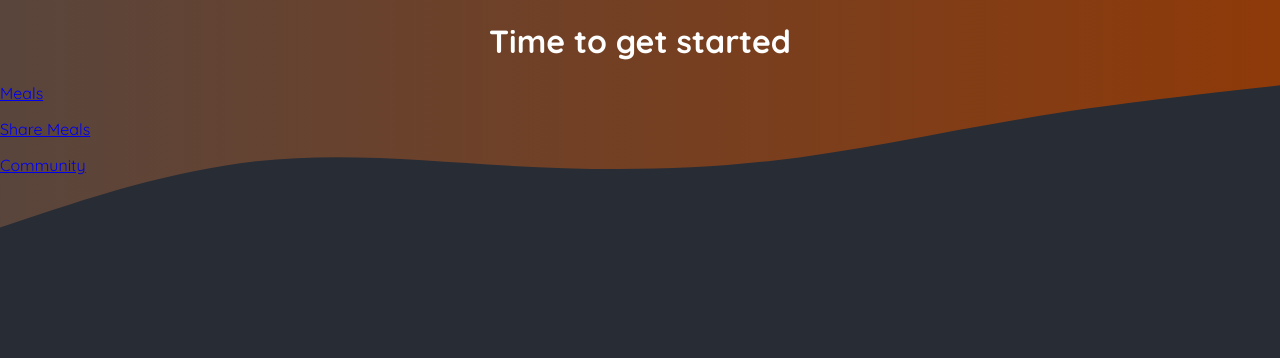
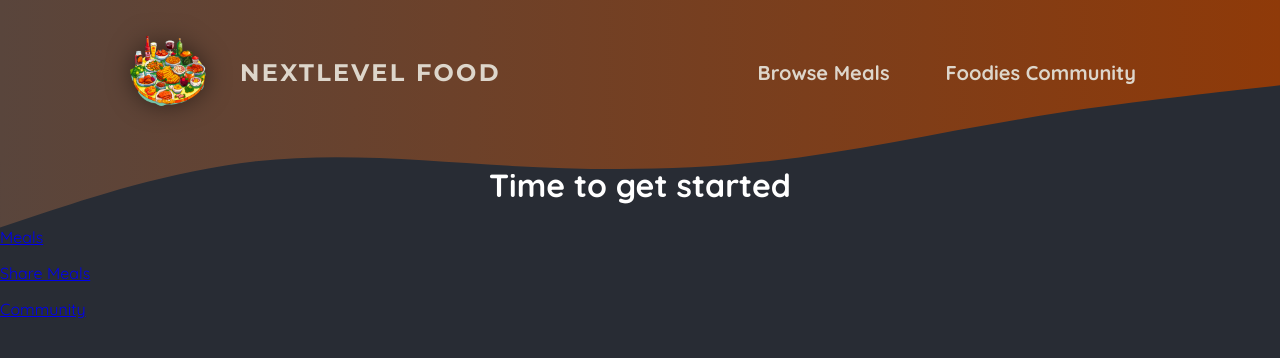
Before and after one commit to ag502/next-study, a Next.js app in the folder apps/02-nextjs-essentials/: page / in a window 1280 px wide. Shown: the top 358 px of the page. Built offline with nearby package versions, Linux system fonts and the light colour scheme.

Commit message:
feat: 레이아웃 헤더 추가

```diff
--- /dev/null
+++ b/apps/02-nextjs-essentials/src/components/main-header-background/index.tsx
@@ -0,0 +1,20 @@
+import classes from "./main-header-background.module.css";
+
+export default function MainHeaderBackground() {
+  return (
+    <div className={classes["header-background"]}>
+      <svg viewBox="0 0 1440 320" xmlns="http://www.w3.org/2000/svg">
+        <defs>
+          <linearGradient id="gradient" x1="0%" x2="100%" y1="0%" y2="0%">
+            <stop offset="0%" style={{ stopColor: "#59453c", stopOpacity: "1" }} />
+            <stop offset="100%" style={{ stopColor: "#8f3a09", stopOpacity: "1" }} />
+          </linearGradient>
+        </defs>
+        <path
+          d="M0,256L48,240C96,224,192,192,288,181.3C384,171,480,181,576,186.7C672,192,768,192,864,181.3C960,171,1056,149,1152,133.3C1248,117,1344,107,1392,101.3L1440,96L1440,0L1392,0C1344,0,1248,0,1152,0C1056,0,960,0,864,0C768,0,672,0,576,0C480,0,384,0,288,0C192,0,96,0,48,0L0,0Z"
+          fill="url(#gradient)"
+        />
+      </svg>
+    </div>
+  );
+}
--- /dev/null
+++ b/apps/02-nextjs-essentials/src/components/main-header-background/main-header-background.module.css
@@ -0,0 +1,14 @@
+.header-background {
+  position: absolute;
+  width: 100%;
+  height: 320px;
+  top: 0;
+  left: 0;
+  z-index: -1;
+}
+
+.header-background svg {
+  display: block;
+  width: 100%;
+  height: auto;
+}
--- /dev/null
+++ b/apps/02-nextjs-essentials/src/components/main-header/index.tsx
@@ -0,0 +1,33 @@
+import Image from "next/image";
+import Link from "next/link";
+
+import logoImg from "@/assets/logo.png";
+
+import MainHeaderBackground from "../main-header-background";
+
+import classes from "./main-header.module.css";
+
+export default function MainHeader() {
+  return (
+    <>
+      <MainHeaderBackground />
+      <header className={classes.header}>
+        <Link className={classes.logo} href="/">
+          <Image alt="A plate with food on it" priority src={logoImg} />
+          NextLevel Food
+        </Link>
+
+        <nav className={classes.nav}>
+          <ul>
+            <li>
+              <Link href="/meals">Browse Meals</Link>
+            </li>
+            <li>
+              <Link href="/community">Foodies Community</Link>
+            </li>
+          </ul>
+        </nav>
+      </header>
+    </>
+  );
+}
--- /dev/null
+++ b/apps/02-nextjs-essentials/src/components/main-header/main-header.module.css
@@ -0,0 +1,67 @@
+.header {
+  display: flex;
+  justify-content: space-between;
+  align-items: center;
+  padding: 2rem 1rem;
+}
+
+@media (min-width: 768px) {
+  .header {
+    padding: 2rem 10%;
+  }
+}
+
+.nav ul {
+  list-style: none;
+  margin: 0;
+  padding: 0;
+  display: flex;
+  gap: 1.5rem;
+  /* font-family: 'Montserrat', sans-serif; */
+  font-size: 1.25rem;
+}
+
+.nav a {
+  text-decoration: none;
+  color: #ddd6cb;
+  font-weight: bold;
+  padding: 0.5rem 1rem;
+  border-radius: 0.5rem;
+}
+
+.nav a:hover,
+.nav a:active {
+  background: linear-gradient(90deg, #ff8a05, #f9b331);
+  background-clip: text;
+  -webkit-background-clip: text;
+  -webkit-text-fill-color: transparent;
+  text-shadow: 0 0 18px rgba(248, 190, 42, 0.8);
+}
+
+.active {
+  background: linear-gradient(90deg, #ff8a05, #f9b331);
+  background-clip: text;
+  -webkit-background-clip: text;
+  -webkit-text-fill-color: transparent;
+}
+
+.logo {
+  display: flex;
+  align-items: center;
+  justify-content: center;
+  gap: 2rem;
+  text-decoration: none;
+  color: #ddd6cb;
+  font-weight: bold;
+  font-family: "Montserrat", sans-serif;
+  letter-spacing: 0.15rem;
+  text-transform: uppercase;
+  font-size: 1.5rem;
+}
+
+.logo img {
+  width: 5rem;
+  height: 5rem;
+  object-fit: contain;
+  filter: drop-shadow(0 0 0.75rem rgba(0, 0, 0, 0.5));
+}
--- a/apps/02-nextjs-essentials/src/layouts/root-layout.tsx
+++ b/apps/02-nextjs-essentials/src/layouts/root-layout.tsx
@@ -1,5 +1,9 @@
 import Head from "next/head";
 import { PropsWithChildren } from "react";
+
+import "@/styles/globals.css";
+
+import MainHeader from "@/components/main-header";
 
 export default function RootLayout({ children }: PropsWithChildren) {
   return (
@@ -10,20 +14,7 @@
         <link href="/favicon.png" rel="icon" />
       </Head>
 
-      <div className="header-background">
-        <svg viewBox="0 0 1440 320" xmlns="http://www.w3.org/2000/svg">
-          <defs>
-            <linearGradient id="gradient" x1="0%" x2="100%" y1="0%" y2="0%">
-              <stop offset="0%" style={{ stopColor: "#59453c", stopOpacity: "1" }} />
-              <stop offset="100%" style={{ stopColor: "#8f3a09", stopOpacity: "1" }} />
-            </linearGradient>
-          </defs>
-          <path
-            d="M0,256L48,240C96,224,192,192,288,181.3C384,171,480,181,576,186.7C672,192,768,192,864,181.3C960,171,1056,149,1152,133.3C1248,117,1344,107,1392,101.3L1440,96L1440,0L1392,0C1344,0,1248,0,1152,0C1056,0,960,0,864,0C768,0,672,0,576,0C480,0,384,0,288,0C192,0,96,0,48,0L0,0Z"
-            fill="url(#gradient)"
-          />
-        </svg>
-      </div>
+      <MainHeader />
       {children}
     </>
   );
--- a/apps/02-nextjs-essentials/src/styles/globals.css
+++ b/apps/02-nextjs-essentials/src/styles/globals.css
@@ -1,31 +1,16 @@
-@import url('https://fonts.googleapis.com/css2?family=Quicksand:wght@400;600;700&family=Montserrat:wght@400;700&display=swap');
+@import url("https://fonts.googleapis.com/css2?family=Quicksand:wght@400;600;700&family=Montserrat:wght@400;700&display=swap");
 
 * {
   box-sizing: border-box;
 }
 
 html {
-  font-family: 'Quicksand', sans-serif;
+  font-family: "Quicksand", sans-serif;
 }
 
 body {
   margin: 0;
   background: radial-gradient(#282c34, #282c34);
-}
-
-.header-background {
-  position: absolute;
-  width: 100%;
-  height: 320px;
-  top: 0;
-  left: 0;
-  z-index: -1;
-}
-
-svg {
-  display: block;
-  width: 100%;
-  height: auto;
 }
 
 .not-found,
@@ -46,7 +31,7 @@
   -webkit-text-fill-color: transparent;
   background-size: cover;
   background-position: center;
-  font-family: 'Montserrat', sans-serif;
+  font-family: "Montserrat", sans-serif;
 }
 
 .not-found p,
```
